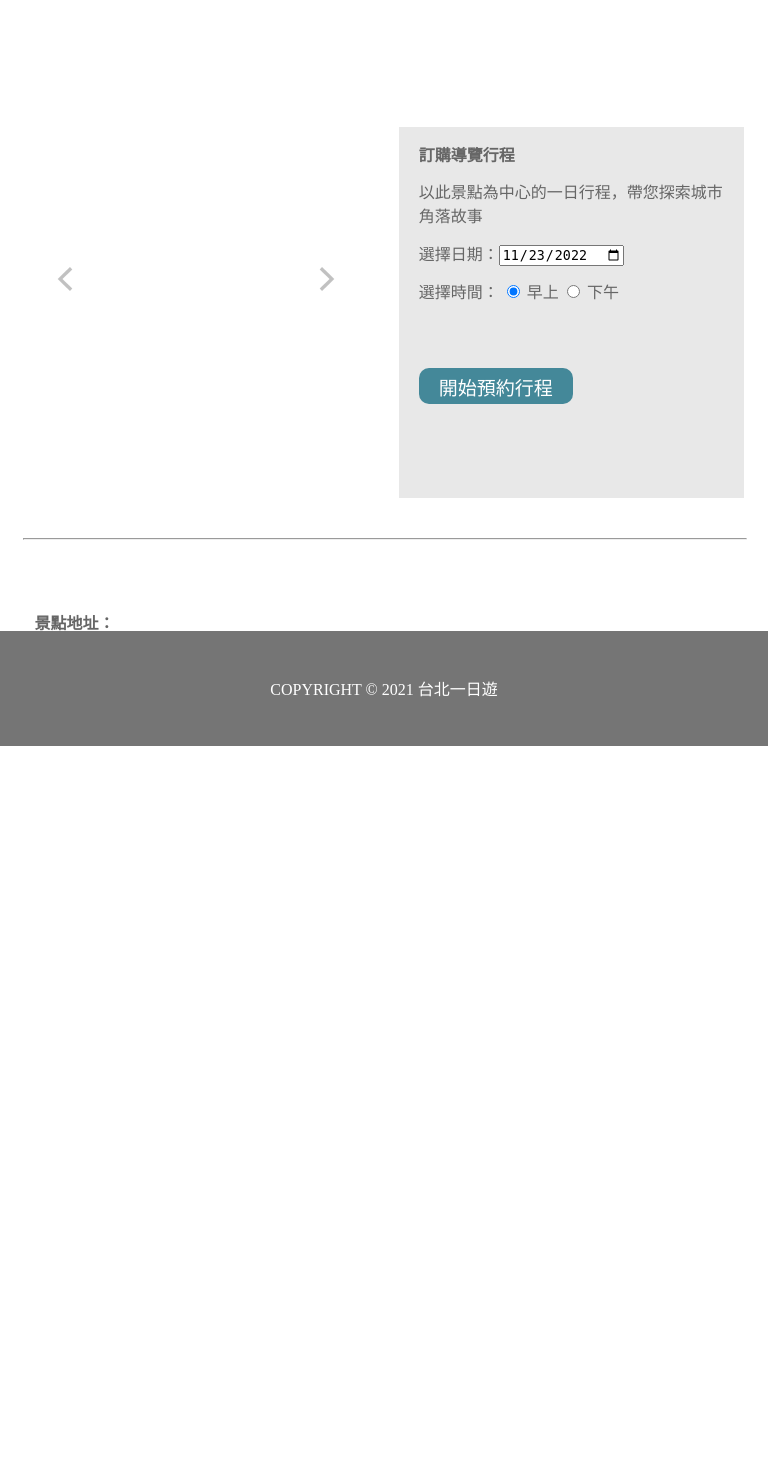
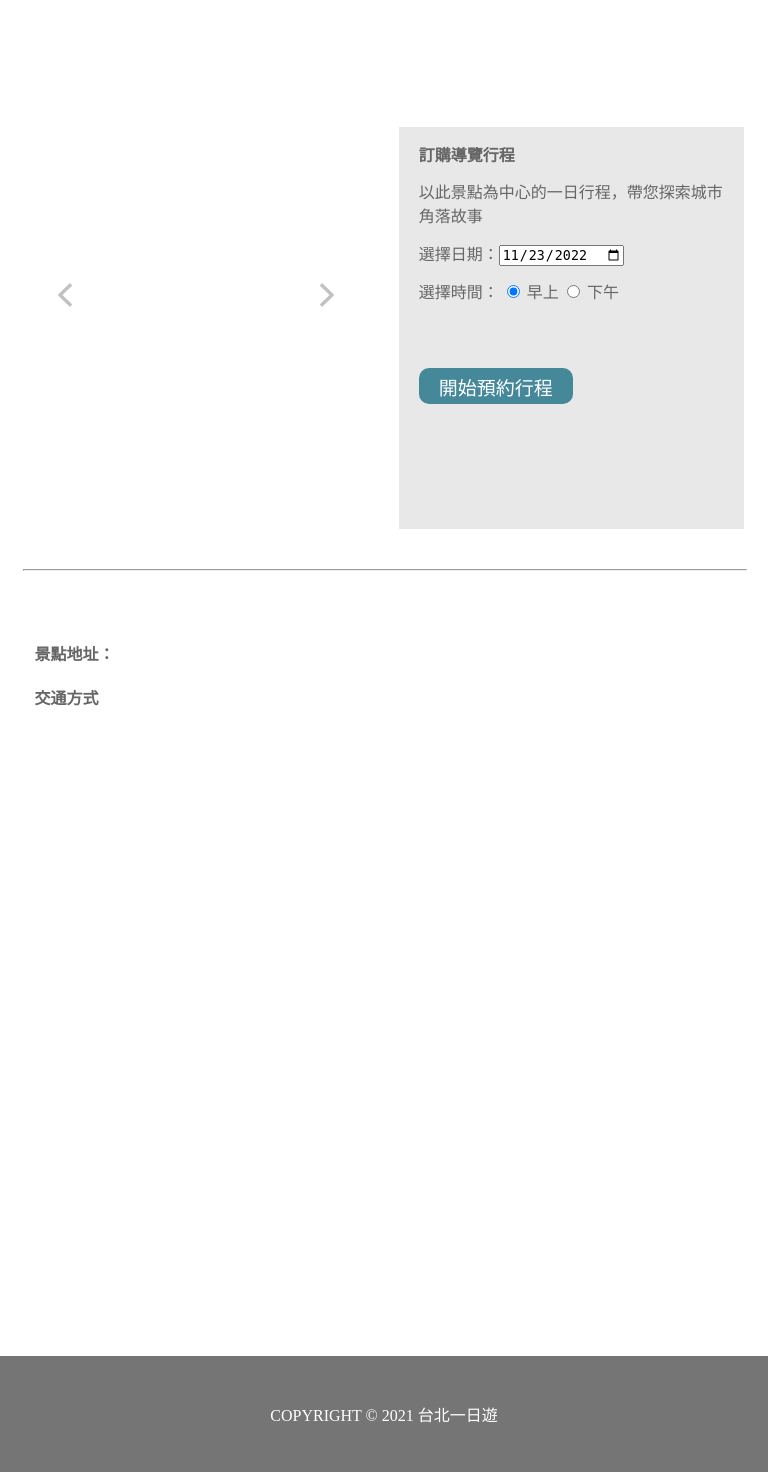
Before and after one commit to dirk122119/wehelp_phase2, a Flask app: page /attraction/1 in a window 768 px wide. Shown: the part 54-1526 px from the top of the page. Before the commit the page ends 800 px from the top, so only its background shows below. Run offline with Flask 2, Linux system fonts and the light colour scheme.

Commit message:
fix footer position with window.innerHeight

```diff
--- a/static/css/viewIdStylePhone.css
+++ b/static/css/viewIdStylePhone.css
@@ -291,7 +291,7 @@
     color: var(--Additional_Color_White);
     display: grid;
     place-items: center;
-    position:absolute;
+    position:relative;
     top :calc(100vh - 29vw);
     font-size:var(--Body_Bold_Size);
   }
--- a/static/css/viewIdStyleTable.css
+++ b/static/css/viewIdStyleTable.css
@@ -76,16 +76,16 @@
   .slideshowContainer{
     position: relative;
     width:45vw;
-    height: 60vw;
+    height: 64vw;
   }
   .bookContainer{
     position:relative;
     width:45vw;
-    height: 60vw;
+    height: 64vw;
   }
   .Slides img{
     width:45vw;
-    height: 60vw;
+    height: 64vw;
     border-radius: 10px 10px 10px 10px;
     object-fit: cover;
   }
@@ -298,7 +298,7 @@
     color: var(--Additional_Color_White);
     display: grid;
     place-items: center;
-    position:absolute;
+    position:relative;
     top:calc(100vh - 15vw);
     font-size:var(--Body_Bold_Size);
   }
--- a/static/js/homePage.js
+++ b/static/js/homePage.js
@@ -205,7 +205,6 @@
   let footer=document.querySelectorAll(".footer")[0];
   let footerOffSet=footer.offsetTop;
   let footerHeight=footer.clientHeight;
-
   if(windowHeight>(lastContentElementOffSet+lastContentElementheight+footerHeight+120)){
     footer.style.position="absolute";
     footer.style.top="";
--- a/static/js/viewId.js
+++ b/static/js/viewId.js
@@ -27,8 +27,6 @@
     } else {
       alert("id error")
     }
-  }).then(()=>{
-    detectFooter();
   });
 }
 function createSlide(urlList) {
@@ -103,18 +101,19 @@
   el.innerText = data["address"];
   el = document.querySelectorAll("#transportContent")[0];
   el.innerText = data["transport"];
+  detectFooter();
 }
 
 function formOffsetTop(){
   let formElement=document.querySelectorAll("form")[0];
   let formOffSetTop=formElement.offsetTop;
-  let gridContainer=document.querySelectorAll(".gridContainer")[0].clientHeight;
+  let gridContainer=document.querySelectorAll(".slideshowContainer")[0].clientHeight;
   let height=gridContainer-formOffSetTop
   formElement.style.height=`${height}px`;
 }
 
 function detectFooter(){
-  let windowHeight=window.screen.height;
+  let windowHeight=window.innerHeight;
   let lastContentElement=document.querySelectorAll(".content")[0];
   let lastContentElementOffSet=lastContentElement.offsetTop;
   let lastContentElementheight=lastContentElement.clientHeight;
@@ -140,13 +139,10 @@
   sticky();
 };
 addEventListener("resize", (event) => {
-  if(window.screen.width<600){
-    detectFooter();
-  }
-  else{
+
     formOffsetTop();
     detectFooter();
-  }
+
 });
 
 let slideIndex = 1;
```
